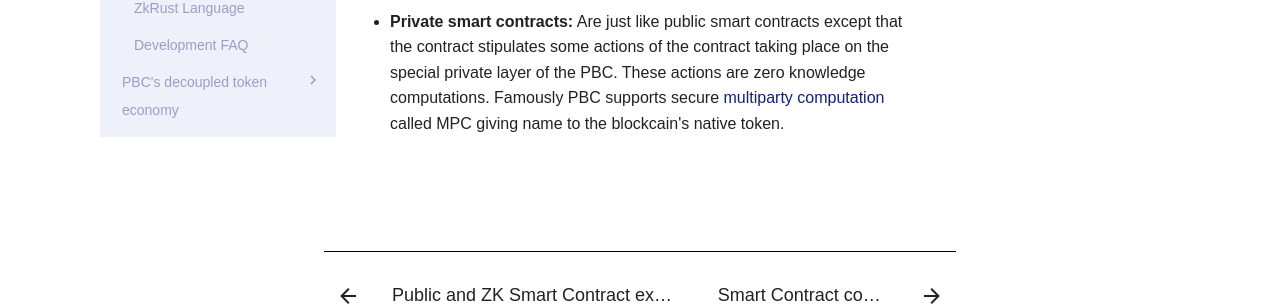
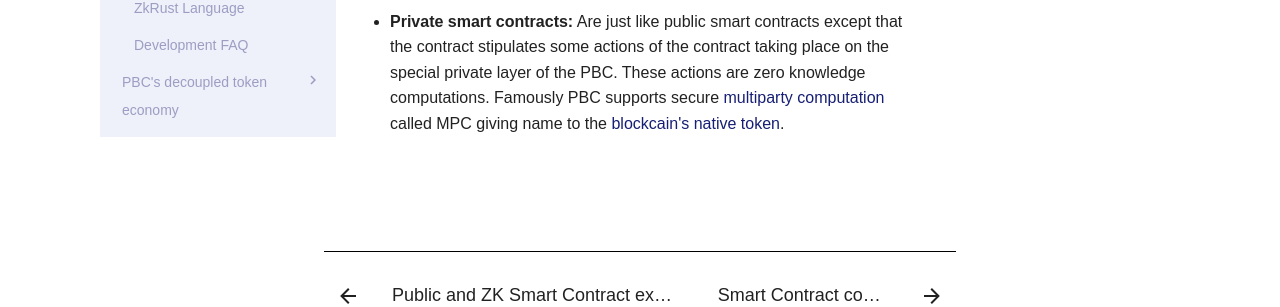
Before and after one commit to 0xSero/partisia-docs, an MkDocs documentation site: the page built from docs/contract-development.md, in a window 1280 px wide and 900 px high, scrolled down 1470 px. Shown: the part 231-538 px from the top of the window. Built offline with MkDocs 1.6.1 and Material for MkDocs 9.7.7, drawn with Linux system fonts in a browser that asks for light colours; some web fonts are replaced; a script that is not in the unit is left out; some of the changed lines change nothing that is shown.

Commit message:
PAR-7820 adding one more link.

```diff
--- a/docs/contract-development.md
+++ b/docs/contract-development.md
@@ -16,4 +16,4 @@ There are three types of smart contracts on PBC:
 
 ![contract_life_stages](deployment2.png)
 
-- **Private smart contracts:** Are just like public smart contracts except that the contract stipulates some actions of the contract taking place on the special private layer of the PBC. These actions are zero knowledge computations. Famously PBC supports secure [multiparty computation](dictionary.md#mpc) called MPC giving name to the blockcain's native token.
+- **Private smart contracts:** Are just like public smart contracts except that the contract stipulates some actions of the contract taking place on the special private layer of the PBC. These actions are zero knowledge computations. Famously PBC supports secure [multiparty computation](dictionary.md#mpc) called MPC giving name to the [blockcain's native token](dictionary.md#mpc-token).
```
